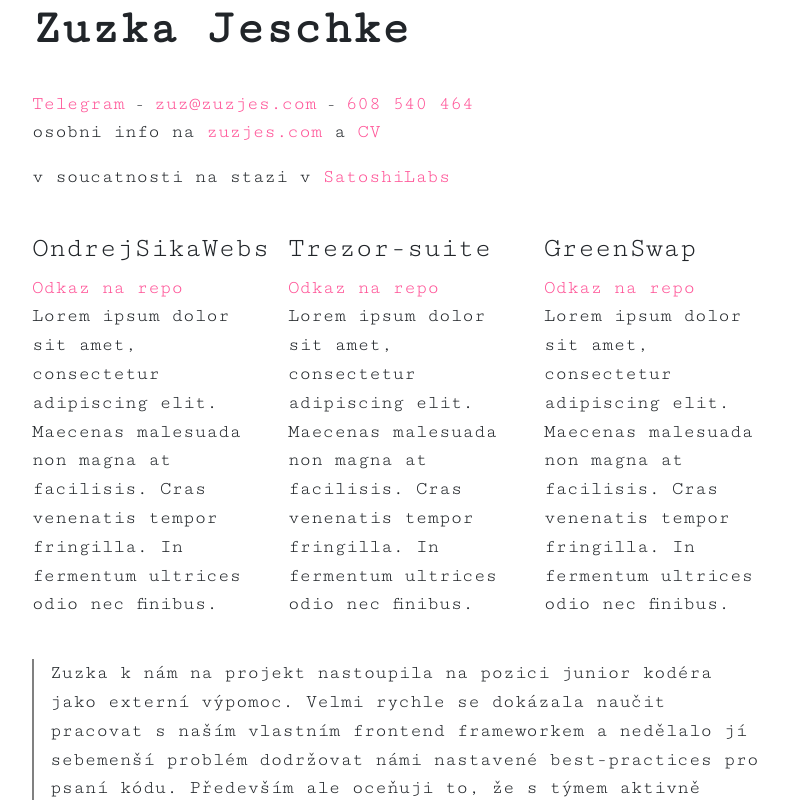
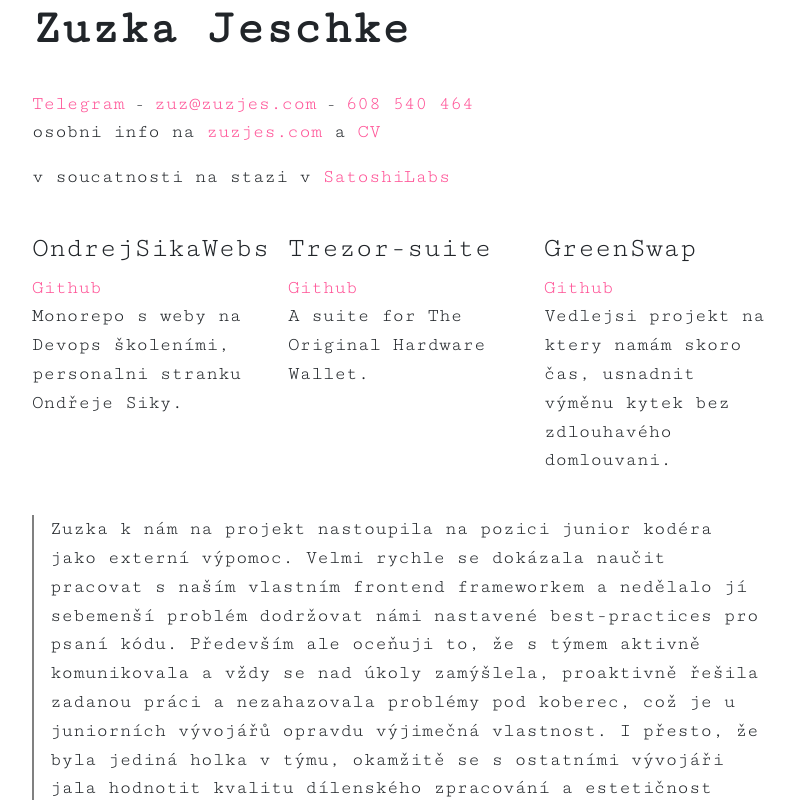
Before and after one commit to zuzjes/zuzj.es, a Next.js app: page / in a window 1280 px wide. Shown: the top 800 px of the page, without its empty margins (239-1032 px from the left). Built offline with nearby package versions, Linux system fonts and the light colour scheme.

Commit message:
Add text to github links

```diff
--- a/pages/index.js
+++ b/pages/index.js
@@ -34,29 +34,23 @@
           <div className="row">
             <div className="col-4">
               <h3>OndrejSikaWebs</h3>
-              <a href="https://github.com/ondrejsika/ondrejsikawebs">Odkaz na repo</a>
+              <a href="https://github.com/ondrejsika/ondrejsikawebs">Github</a>
               <p>
-                Lorem ipsum dolor sit amet, consectetur adipiscing elit.
-                Maecenas malesuada non magna at facilisis. Cras venenatis tempor
-                fringilla. In fermentum ultrices odio nec finibus.{" "}
+                Monorepo s weby na Devops školeními, personalni stranku Ondřeje Siky.{" "}
               </p>
             </div>
             <div className="col-4">
               <h3>Trezor-suite</h3>
-              <a href="https://github.com/trezor/trezor-suite">Odkaz na repo</a>
+              <a href="https://github.com/trezor/trezor-suite">Github</a>
               <p>
-                Lorem ipsum dolor sit amet, consectetur adipiscing elit.
-                Maecenas malesuada non magna at facilisis. Cras venenatis tempor
-                fringilla. In fermentum ultrices odio nec finibus.{" "}
+                A suite for The Original Hardware Wallet.{" "}
               </p>
             </div>
             <div className="col-4">
               <h3>GreenSwap</h3>
-              <a href="https://github.com/zuzjes/greenswap">Odkaz na repo</a>
+              <a href="https://github.com/zuzjes/greenswap">Github</a>
               <p>
-                Lorem ipsum dolor sit amet, consectetur adipiscing elit.
-                Maecenas malesuada non magna at facilisis. Cras venenatis tempor
-                fringilla. In fermentum ultrices odio nec finibus.{" "}
+                Vedlejsi projekt na ktery namám skoro čas, usnadnit výměnu kytek bez zdlouhavého domlouvani.{" "}
               </p>
             </div>
           </div>
```
